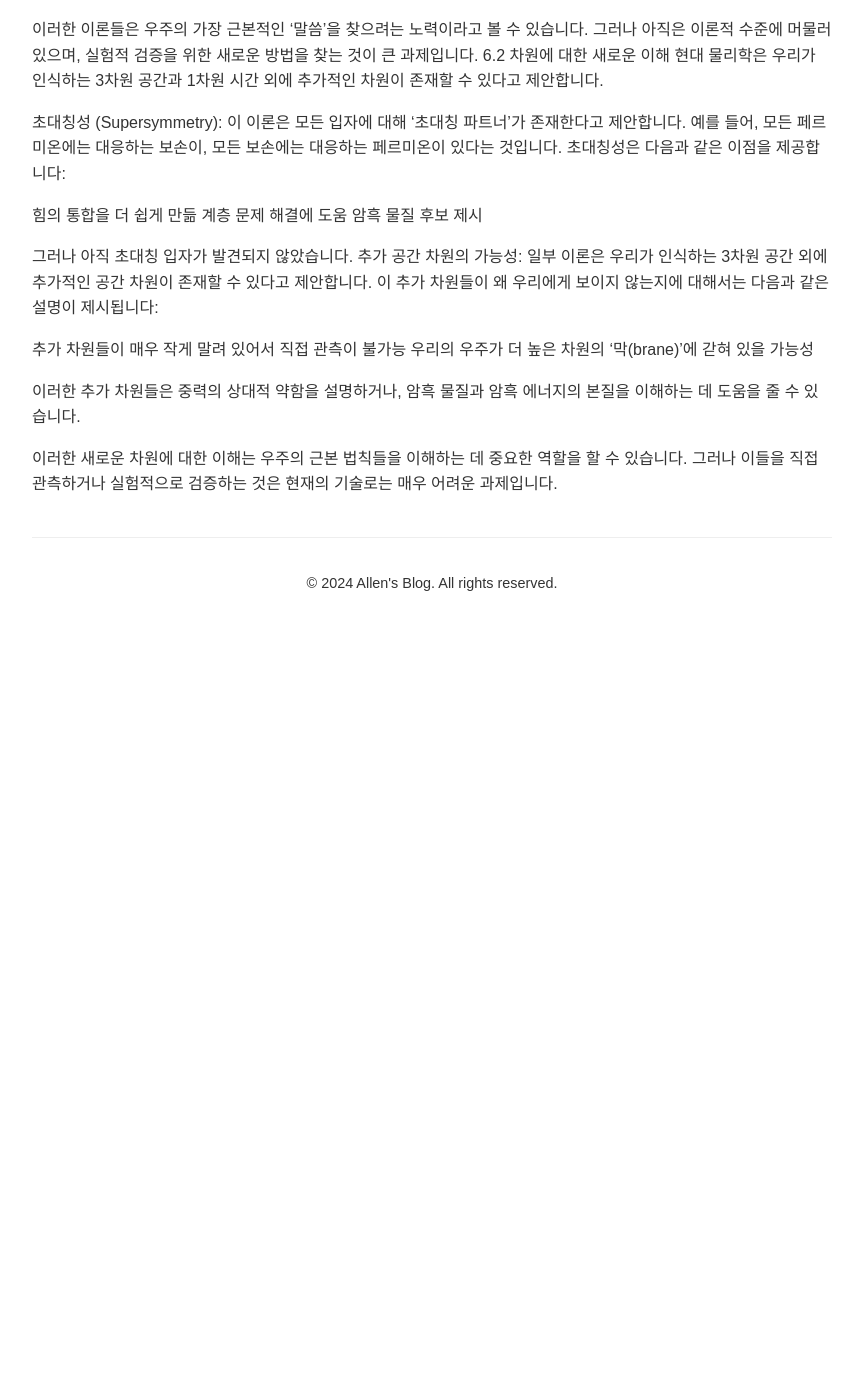
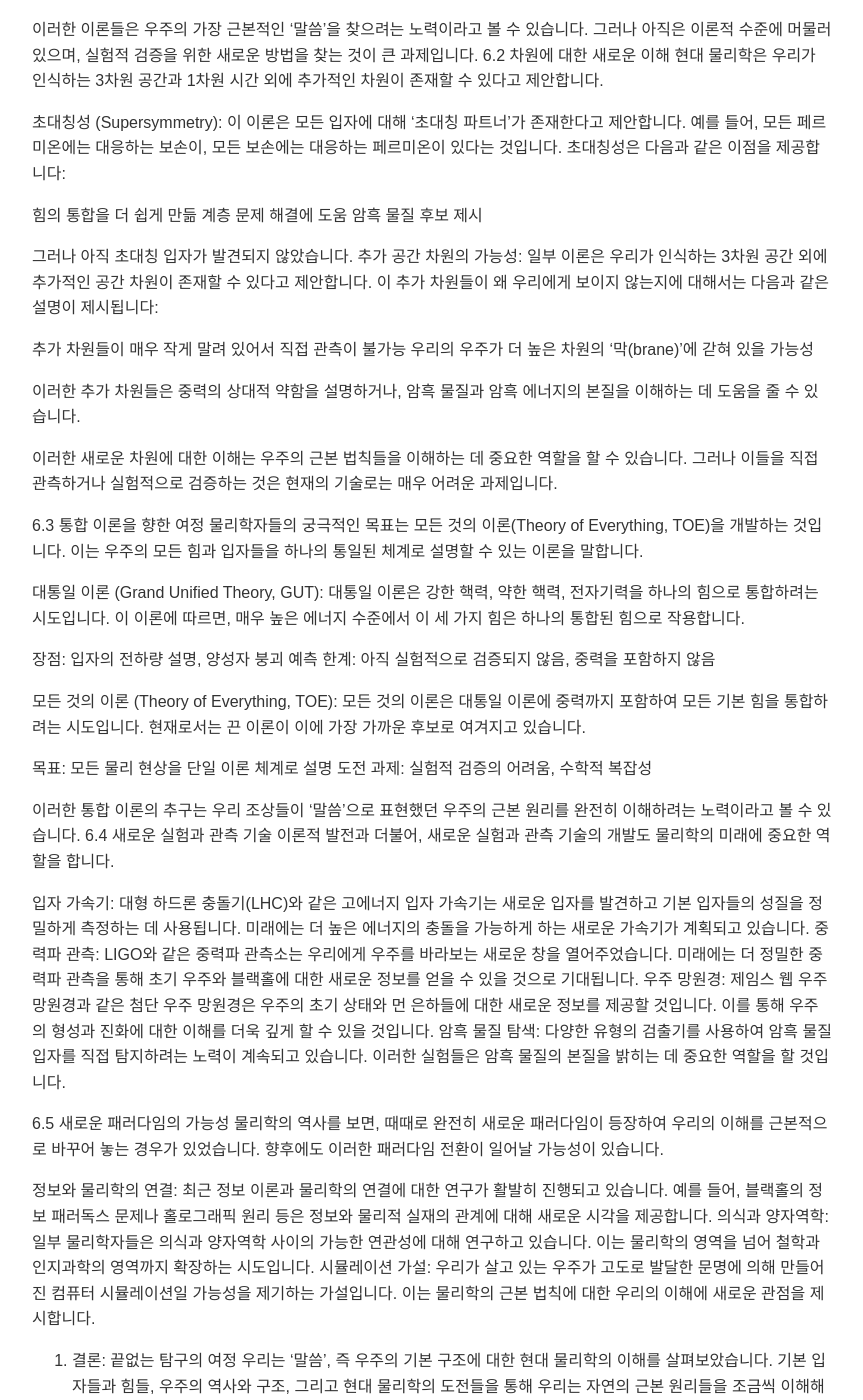
Before and after one commit to allenkang92/allenkang92.github.io, a Jekyll site: the page built from _posts/2024-09-09-science_histo_and-philo_01.md, in a window 1280 px wide and 1400 px high, scrolled down 11299 px. Shown: the whole window, without its empty margins (208-1071 px from the left). Built offline with Jekyll 4.4.1, drawn with Linux system fonts in a browser that asks for light colours; before the commit the page ends 11929 px from its top, so only the background shows below that; some of the changed text lies outside the part shown.

Commit message:
업데이트

```diff
--- a/_posts/2024-09-09-science_histo_and-philo_01.md
+++ b/_posts/2024-09-09-science_histo_and-philo_01.md
@@ -415,3 +415,53 @@ W⁺, W⁻, Z⁰ 보손: 약한 핵력 전달
 이러한 추가 차원들은 중력의 상대적 약함을 설명하거나, 암흑 물질과 암흑 에너지의 본질을 이해하는 데 도움을 줄 수 있습니다.
 
 이러한 새로운 차원에 대한 이해는 우주의 근본 법칙들을 이해하는 데 중요한 역할을 할 수 있습니다. 그러나 이들을 직접 관측하거나 실험적으로 검증하는 것은 현재의 기술로는 매우 어려운 과제입니다.
+
+6.3 통합 이론을 향한 여정
+물리학자들의 궁극적인 목표는 모든 것의 이론(Theory of Everything, TOE)을 개발하는 것입니다. 이는 우주의 모든 힘과 입자들을 하나의 통일된 체계로 설명할 수 있는 이론을 말합니다.
+
+대통일 이론 (Grand Unified Theory, GUT):
+대통일 이론은 강한 핵력, 약한 핵력, 전자기력을 하나의 힘으로 통합하려는 시도입니다. 이 이론에 따르면, 매우 높은 에너지 수준에서 이 세 가지 힘은 하나의 통합된 힘으로 작용합니다.
+
+장점: 입자의 전하량 설명, 양성자 붕괴 예측
+한계: 아직 실험적으로 검증되지 않음, 중력을 포함하지 않음
+
+
+모든 것의 이론 (Theory of Everything, TOE):
+모든 것의 이론은 대통일 이론에 중력까지 포함하여 모든 기본 힘을 통합하려는 시도입니다. 현재로서는 끈 이론이 이에 가장 가까운 후보로 여겨지고 있습니다.
+
+목표: 모든 물리 현상을 단일 이론 체계로 설명
+도전 과제: 실험적 검증의 어려움, 수학적 복잡성
+
+
+
+이러한 통합 이론의 추구는 우리 조상들이 '말씀'으로 표현했던 우주의 근본 원리를 완전히 이해하려는 노력이라고 볼 수 있습니다.
+6.4 새로운 실험과 관측 기술
+이론적 발전과 더불어, 새로운 실험과 관측 기술의 개발도 물리학의 미래에 중요한 역할을 합니다.
+
+입자 가속기:
+대형 하드론 충돌기(LHC)와 같은 고에너지 입자 가속기는 새로운 입자를 발견하고 기본 입자들의 성질을 정밀하게 측정하는 데 사용됩니다. 미래에는 더 높은 에너지의 충돌을 가능하게 하는 새로운 가속기가 계획되고 있습니다.
+중력파 관측:
+LIGO와 같은 중력파 관측소는 우리에게 우주를 바라보는 새로운 창을 열어주었습니다. 미래에는 더 정밀한 중력파 관측을 통해 초기 우주와 블랙홀에 대한 새로운 정보를 얻을 수 있을 것으로 기대됩니다.
+우주 망원경:
+제임스 웹 우주 망원경과 같은 첨단 우주 망원경은 우주의 초기 상태와 먼 은하들에 대한 새로운 정보를 제공할 것입니다. 이를 통해 우주의 형성과 진화에 대한 이해를 더욱 깊게 할 수 있을 것입니다.
+암흑 물질 탐색:
+다양한 유형의 검출기를 사용하여 암흑 물질 입자를 직접 탐지하려는 노력이 계속되고 있습니다. 이러한 실험들은 암흑 물질의 본질을 밝히는 데 중요한 역할을 할 것입니다.
+
+6.5 새로운 패러다임의 가능성
+물리학의 역사를 보면, 때때로 완전히 새로운 패러다임이 등장하여 우리의 이해를 근본적으로 바꾸어 놓는 경우가 있었습니다. 향후에도 이러한 패러다임 전환이 일어날 가능성이 있습니다.
+
+정보와 물리학의 연결:
+최근 정보 이론과 물리학의 연결에 대한 연구가 활발히 진행되고 있습니다. 예를 들어, 블랙홀의 정보 패러독스 문제나 홀로그래픽 원리 등은 정보와 물리적 실재의 관계에 대해 새로운 시각을 제공합니다.
+의식과 양자역학:
+일부 물리학자들은 의식과 양자역학 사이의 가능한 연관성에 대해 연구하고 있습니다. 이는 물리학의 영역을 넘어 철학과 인지과학의 영역까지 확장하는 시도입니다.
+시뮬레이션 가설:
+우리가 살고 있는 우주가 고도로 발달한 문명에 의해 만들어진 컴퓨터 시뮬레이션일 가능성을 제기하는 가설입니다. 이는 물리학의 근본 법칙에 대한 우리의 이해에 새로운 관점을 제시합니다.
+
+7. 결론: 끝없는 탐구의 여정
+우리는 '말씀', 즉 우주의 기본 구조에 대한 현대 물리학의 이해를 살펴보았습니다. 기본 입자들과 힘들, 우주의 역사와 구조, 그리고 현대 물리학의 도전들을 통해 우리는 자연의 근본 원리들을 조금씩 이해해가고 있습니다.
+그러나 이는 끝이 아닌 시작입니다. 과학은 끊임없이 발전하고 있으며, 우리의 이해는 계속해서 깊어지고 있습니다. 앞으로 우리가 마주할 새로운 발견들은 어떤 놀라운 통찰을 가져다줄까요? 우리의 '말씀'에 대한 이해는 어떻게 변화할까요?
+우주에 대한 탐구는 인류의 가장 오래되고 깊은 열망 중 하나입니다. 우리는 계속해서 질문하고, 관찰하고, 이해하려 노력할 것입니다. 그 과정에서 우리는 우주의 신비와 아름다움, 그리고 그 속에서 우리의 위치를 더 깊이 이해하게 될 것입니다.
+물리학의 여정은 끝이 없는 탐험과도 같습니다. 매 단계마다 새로운 질문이 생기고, 그 질문들이 또 다른 발견으로 이어집니다. 이러한 끊임없는 탐구 정신이야말로 과학의 본질이며, 우리를 '말씀'의 더 깊은 이해로 이끄는 원동력입니다.
+우리는 우주의 가장 작은 입자에서부터 가장 거대한 구조에 이르기까지, 그 모든 것을 아우르는 통합된 이해를 향해 나아가고 있습니다. 이 여정은 때로는 어렵고 복잡할 수 있지만, 그 과정에서 우리는 우주의 경이로움과 아름다움을 발견하게 됩니다.
+앞으로도 물리학은 계속해서 발전할 것이며, 우리의 '말씀'에 대한 이해는 더욱 깊어질 것입니다. 그리고 이 과정에서 우리는 단순히 우주에 대해 배우는 것뿐만 아니라, 우리 자신과 우리의 존재 의미에 대해서도 더 깊이 이해하게 될 것입니다.
+이것으로 1장 "우주의 기본 구조 (말씀)"을 마칩니다. 다음 장에서는 이러한 기본 구조가 어떻게 우리가 경험하는 물질과 에너지의 세계를 만들어내는지 살펴보겠습니다.
```
